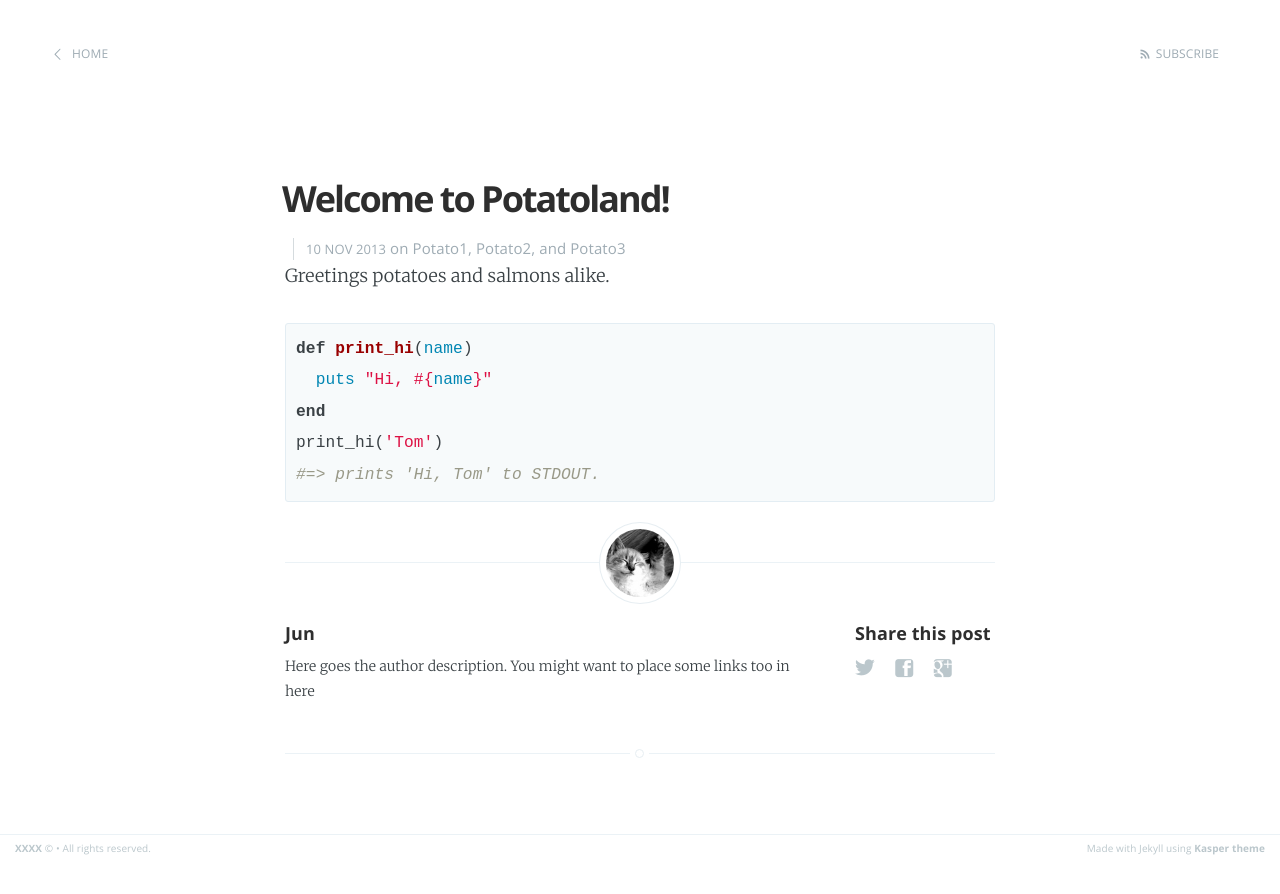
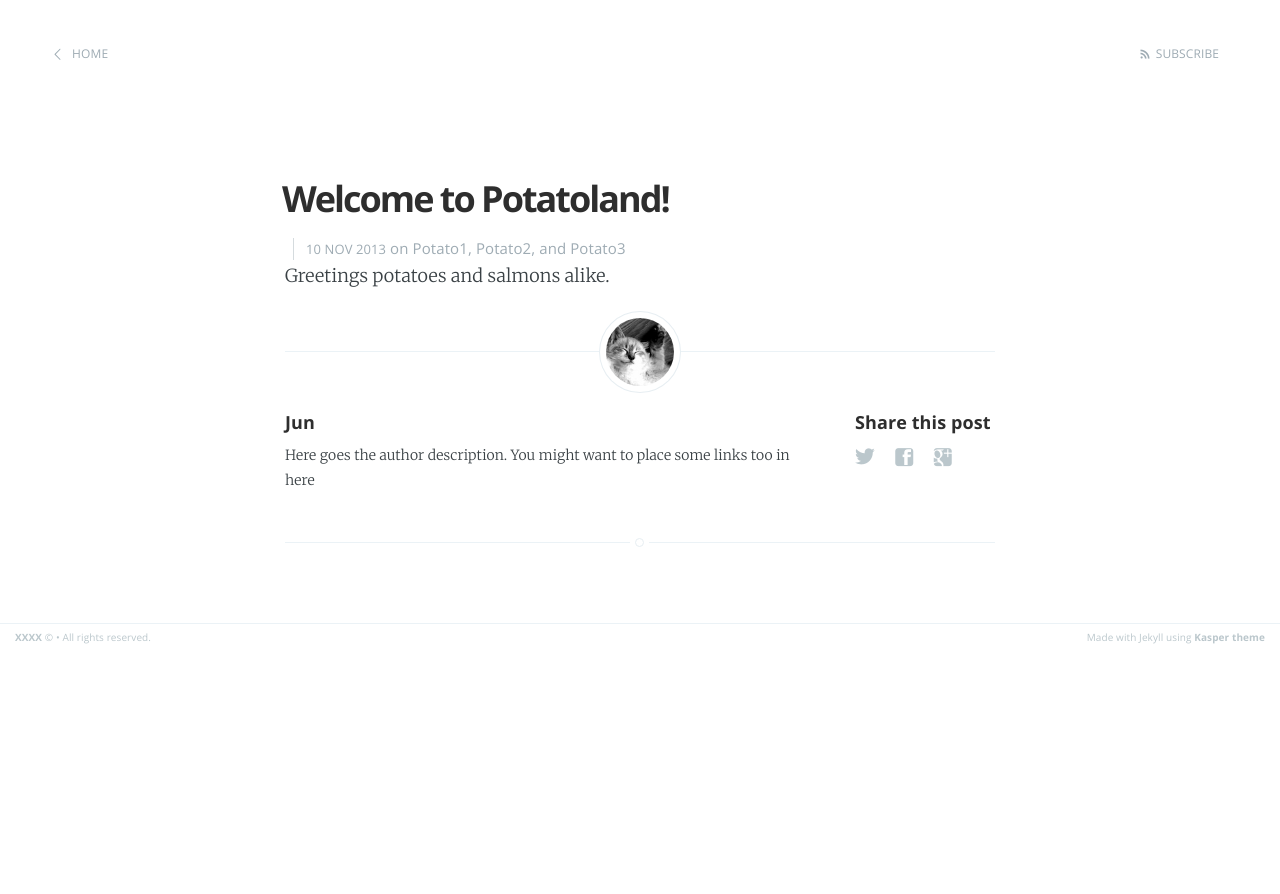
Before and after one commit to ItsJun/JekyllBlog, a Jekyll site: the page built from _posts/2017-04-25-first-post.md.markdown, in a window 1280 px wide. Shown: the top 894 px of the page. Built offline with Jekyll 4.4.1, drawn with Linux system fonts in a browser that asks for light colours; part of the change alters nothing that is shown.

```diff
--- a/_layouts/default.html
+++ b/_layouts/default.html
@@ -35,18 +35,15 @@
     <script type="text/javascript" src="/assets/js/index.js"></script>
 
     <!-- Google Analytics Tracking code -->
-    <script type="text/javascript">
+    <script>
+    (function(i,s,o,g,r,a,m){i['GoogleAnalyticsObject']=r;i[r]=i[r]||function(){
+    (i[r].q=i[r].q||[]).push(arguments)},i[r].l=1*new Date();a=s.createElement(o),
+    m=s.getElementsByTagName(o)[0];a.async=1;a.src=g;m.parentNode.insertBefore(a,m)
+    })(window,document,'script','https://www.google-analytics.com/analytics.js','ga');
 
-      var _gaq = _gaq || [];
-      _gaq.push(['_setAccount', '{{ site.google_analytics }}']);
-      _gaq.push(['_trackPageview']);
+    ga('create', '{{ site.google_analytics }}', 'auto');
+    ga('send', 'pageview');
 
-      (function() {
-        var ga = document.createElement('script'); ga.type = 'text/javascript'; ga.async = true;
-        ga.src = ('https:' == document.location.protocol ? 'https://ssl' : 'http://www') + '.google-analytics.com/ga.js';
-        var s = document.getElementsByTagName('script')[0]; s.parentNode.insertBefore(ga, s);
-      })();
-
-    </script>
+  </script>
 </body>
 </html>
--- a/_posts/2017-04-25-first-post.md.markdown
+++ b/_posts/2017-04-25-first-post.md.markdown
@@ -6,13 +6,3 @@ categories: Potato1 Potato2 Potato3
 ---
 
 Greetings potatoes and salmons alike.
-
-
-
-{% highlight ruby %}
-def print_hi(name)
-  puts "Hi, #{name}"
-end
-print_hi('Tom')
-#=> prints 'Hi, Tom' to STDOUT.
-{% endhighlight %}
```
